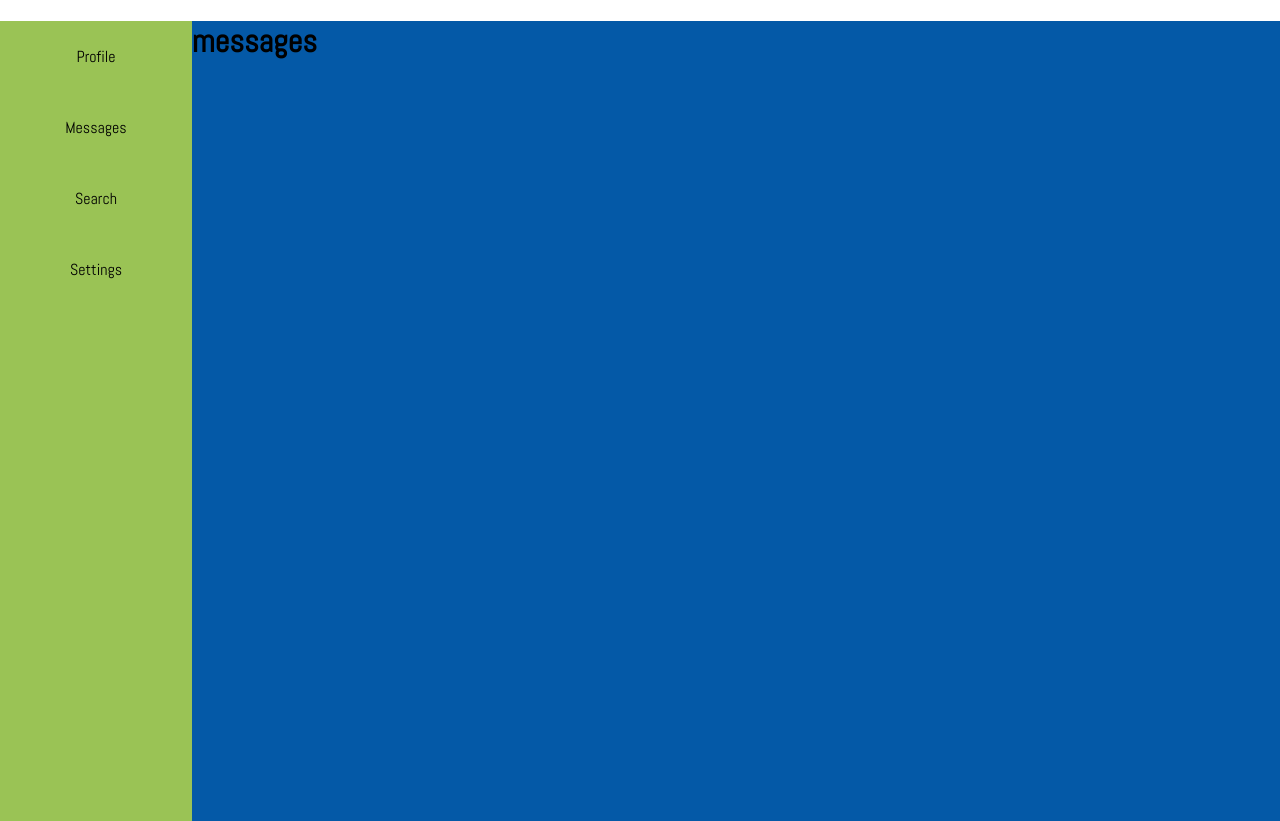
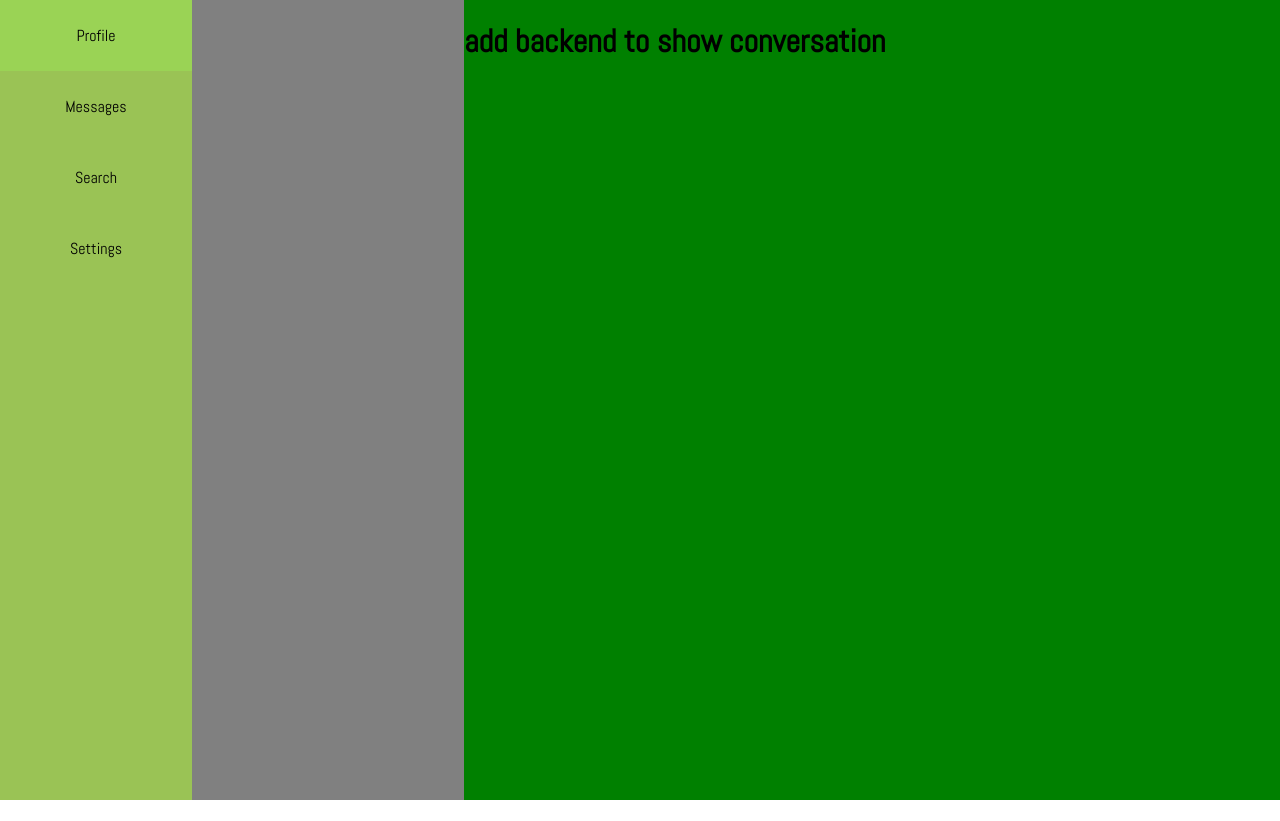
Before and after one commit to aupadhyay123/Encrypted_Patient_Platform, a Next.js app in the folder frontend/: page /dashboard/profile in a window 1280 px wide. After the commit the page ends 800 px from the top, so only its background shows below. Built offline with nearby package versions, Linux system fonts and the light colour scheme.

Commit message:
added layout for messages section

```diff
--- a/frontend/components/Content.js
+++ b/frontend/components/Content.js
@@ -1,14 +1,15 @@
 // css
 import styles from './Content.module.css';
 
-// import
+// components
 import Profile from './Profile';
+import Messages from './Messages';
 
 export default function Content(props) {
   return (
     <div className={styles.content}>
       {props.section === 'messages' &&
-        <h1>messages</h1>
+        <Messages />
       }
       {props.section === 'profile' &&
         <Profile />
--- a/frontend/components/Content.module.css
+++ b/frontend/components/Content.module.css
@@ -1,6 +1,5 @@
 .content {
-  height: 100%;
+  max-height: 100vh;
   max-width: 100%;
   padding-left: 15%;
-  background-color: #0459A7;
 }
--- /dev/null
+++ b/frontend/components/MessageList.js
@@ -0,0 +1,3 @@
+export default function MessageList(props) {
+
+}
--- /dev/null
+++ b/frontend/components/Messages.js
@@ -0,0 +1,28 @@
+// next.js
+import { useRouter } from "next/router";
+
+// react-bootstrap
+import Container from 'react-bootstrap/Container';
+import Row from 'react-bootstrap/Row';
+import Col from 'react-bootstrap/Col';
+
+// css
+import styles from './Messages.module.css';
+
+export default function Messages() {
+  const router = useRouter();
+  const { user } = router.query;
+
+  return (
+    <div className={styles.container}>
+      <div className={styles.list}>
+        <div>
+
+        </div>
+      </div>
+      <div className={styles.message}>
+        <h1>add backend to show conversation</h1>
+      </div>
+    </div>
+  );
+}
--- /dev/null
+++ b/frontend/components/Messages.module.css
@@ -0,0 +1,18 @@
+.container {
+  height: 100%;
+  width: 100%;
+  display: flex;
+  flex-direction: row;
+}
+
+.list {
+  height: 100vh;
+  width: 25%;
+  background-color: gray;
+}
+
+.message {
+  height: 100vh;
+  width: 75%;
+  background-color: green;
+}
--- a/frontend/pages/dashboard/[user].js
+++ b/frontend/pages/dashboard/[user].js
@@ -1,6 +1,6 @@
-import Head from "next/head";
 // next.js
 import { useRouter } from "next/router";
+import Head from "next/head";
 
 // react.js
 import { useState } from "react";
```
